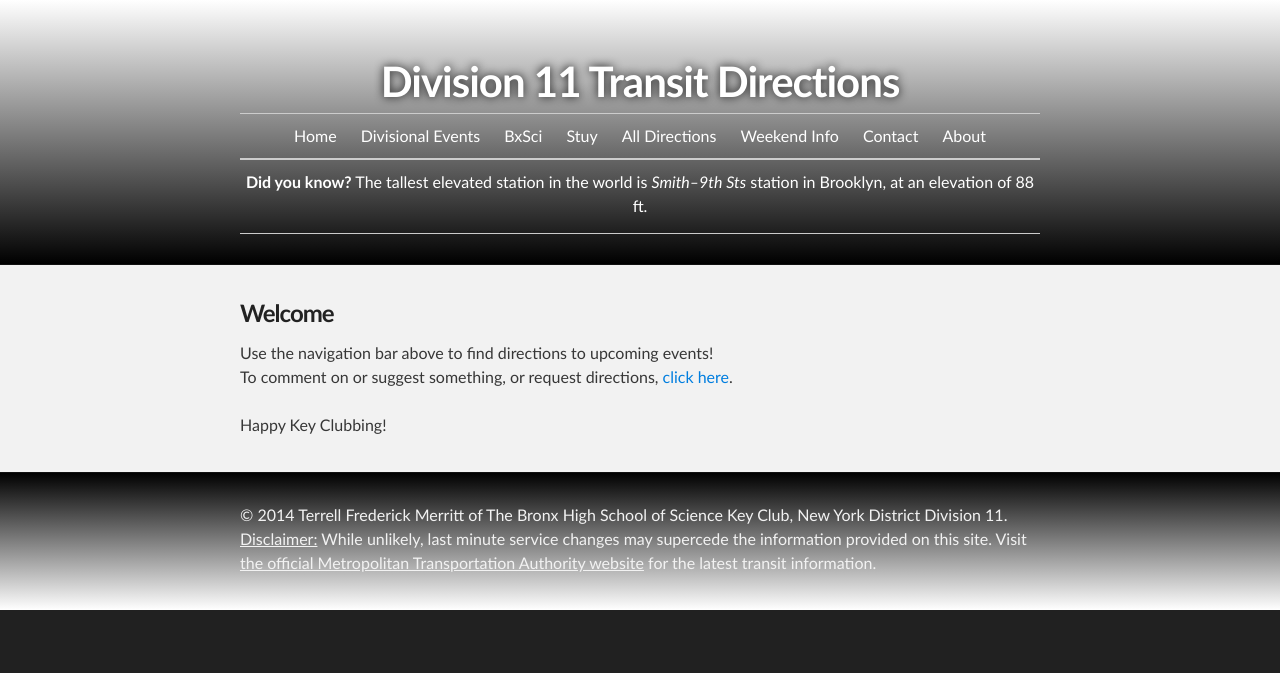
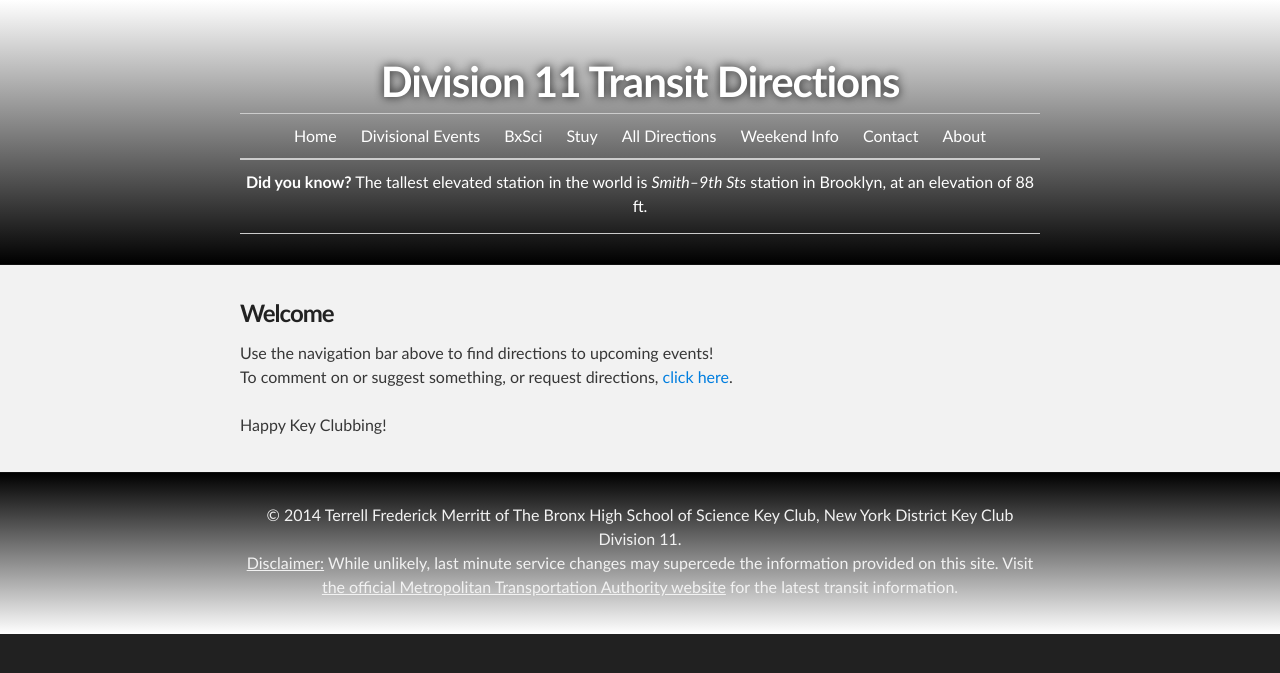
Before and after one commit to d11directions/d11directions.github.io, a Jekyll site: the page built from index.html, in a window 1280 px wide. Shown: the top 673 px of the page. Built offline with Jekyll 4.4.1, drawn with Linux system fonts in a browser that asks for light colours.

Commit message:
Edit footer

```diff
--- a/_includes/footer.html
+++ b/_includes/footer.html
@@ -1,6 +1,6 @@
 <div id="footer_wrap" class="outer">
-  <footer class="inner">
-    <p>&copy; 2014 Terrell Frederick Merritt of The Bronx High School of Science Key Club, New York District Division 11.<br>
+  <footer class="inner" style="text-align: center;">
+    <p>&copy; 2014 Terrell Frederick Merritt of The Bronx High School of Science Key Club, New York District Key Club Division 11.<br>
     <u>Disclaimer:</u> While unlikely, last minute service changes may supercede the information provided on this site. Visit <a href="http://www.mta.info">the official Metropolitan Transportation Authority website</a> for the latest transit information.</p>
   </footer>
 </div>
```
